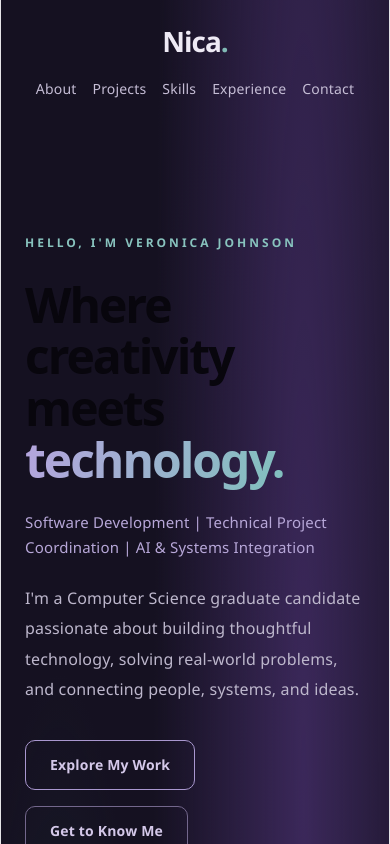
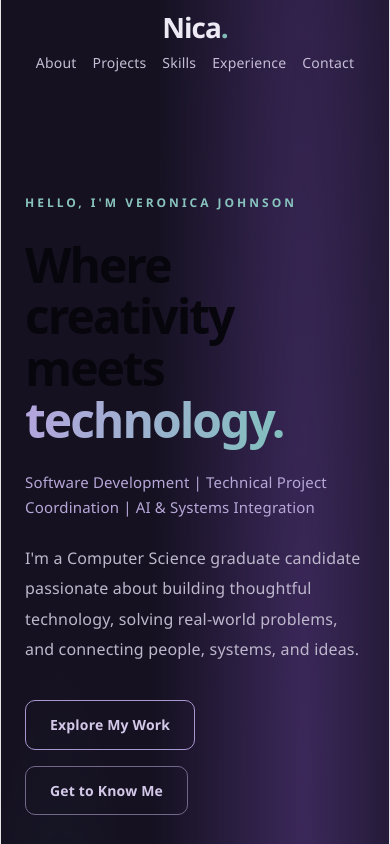
Before and after one commit to Nica-17/Nica-17.github.io, a React (Vite) app: page / in a window 390 px wide. Shown: the top 844 px of the page. Built offline with nearby package versions, Linux system fonts and the light colour scheme.

Commit message:
Polish responsive navigation

```diff
--- a/src/App.css
+++ b/src/App.css
@@ -61,8 +61,6 @@ a {
 }
 
 .site-header-scrolled {
-  padding-top: 18px;
-  padding-bottom: 18px;
   background: rgba(21, 17, 33, 0.88);
   border-bottom-color: rgba(182, 164, 223, 0.15);
   backdrop-filter: blur(18px);
@@ -685,29 +683,15 @@ a {
 @media (max-width: 850px) {
   .site-header {
     flex-direction: column;
-    gap: 24px;
-    transition:
-      gap 0.35s ease,
-      padding 0.35s ease,
-      background 0.35s ease,
-      border-color 0.35s ease,
-      backdrop-filter 0.35s ease;
+    gap: 12px;
+    padding-top: 16px;
+    padding-bottom: 16px;
   }
 
   .site-header nav {
     justify-content: center;
     flex-wrap: wrap;
     gap: 16px;
-  }
-
-  .site-header-scrolled {
-    gap: 10px;
-    padding-top: 12px;
-    padding-bottom: 12px;
-  }
-
-  .site-header-scrolled .site-logo {
-    font-size: 24px;
   }
 
   .hero-section {
```
